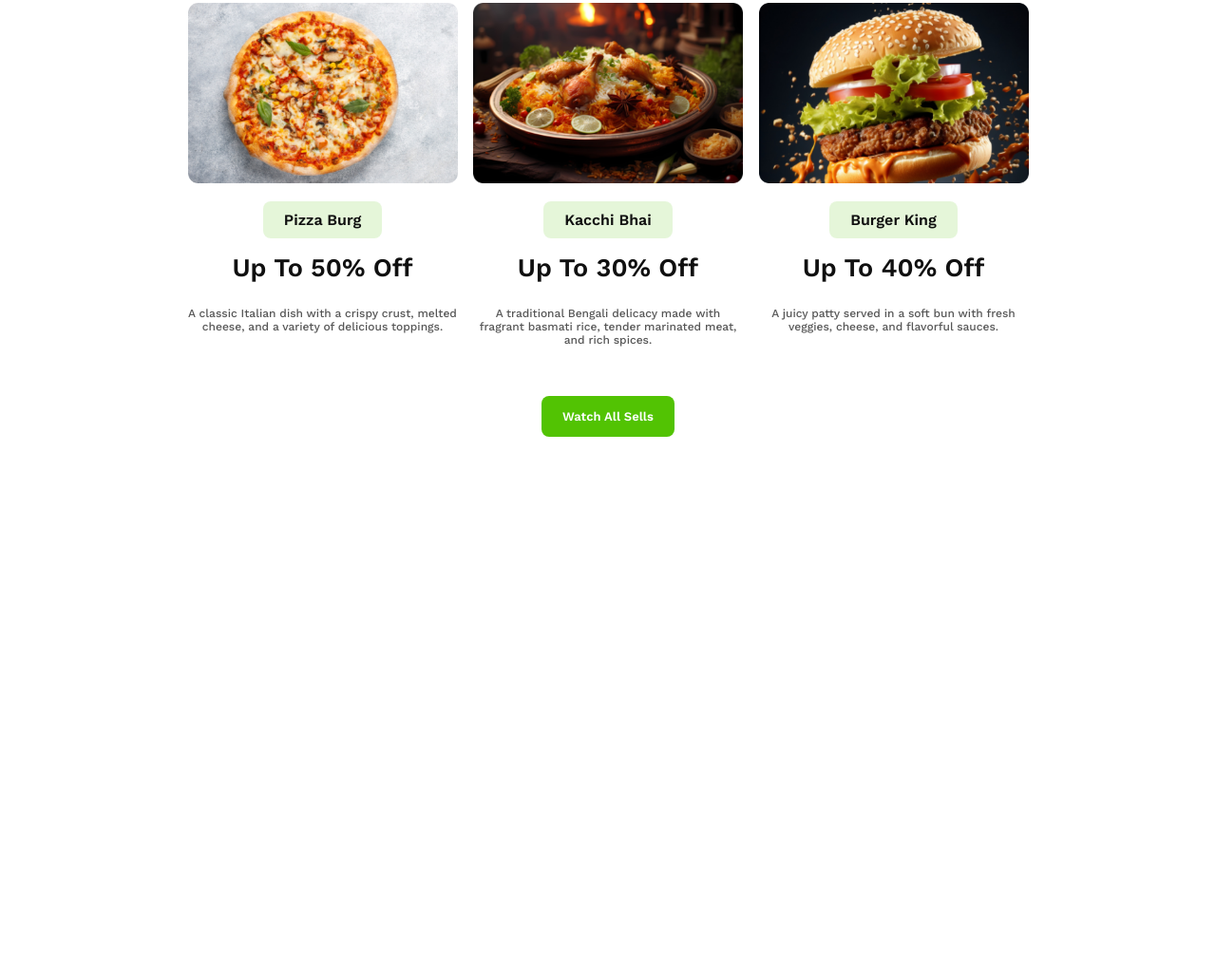
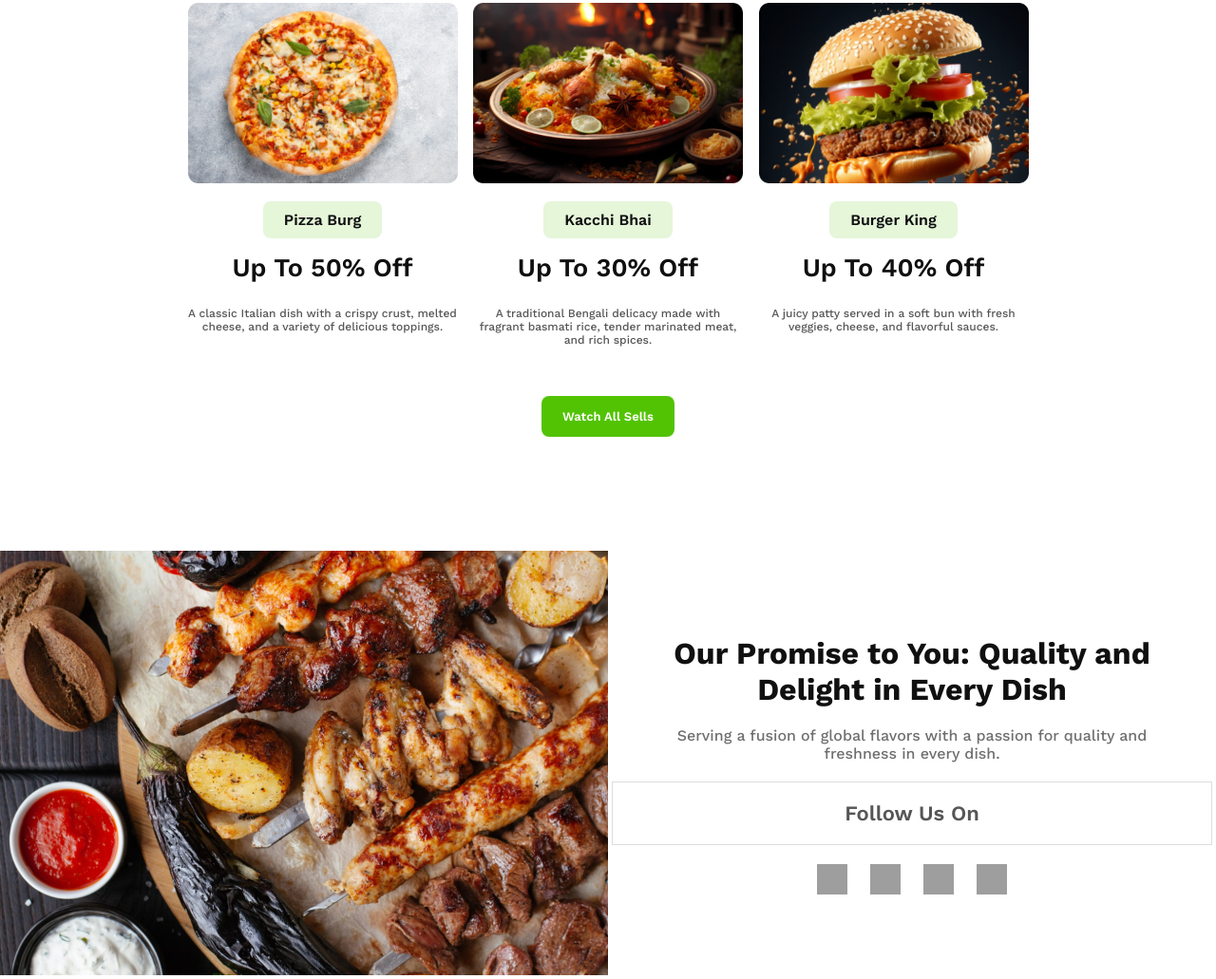
Before and after one commit to MohammadSajjadHossain9648/Grill-and-Crust-restaurant, a plain HTML site: page index.html in a window 1280 px wide. Shown: the part 871-1902 px from the top of the page at 95% size. Before the commit the page ends 1451 px from the top, so only its background shows below. Drawn offline with nearby package versions, Linux system fonts and the light colour scheme; grey boxes are pictures that could not be loaded.

Commit message:
Add HTML and CSS part for about us section

```diff
--- a/index.html
+++ b/index.html
@@ -64,5 +64,24 @@
             <button class="btn">Watch All Sells</button>
         </div>
     </section>
+
+
+    <!-- about us section -->
+     <section class="about">
+        <div class="about_left_container">
+            <img src="assets/foods.png" alt="a grill platter image">
+        </div>
+        <div class="about_right_container">
+            <h1 class="about_title">Our Promise to You: Quality and Delight in Every Dish</h1>
+            <p class="about_description">Serving a fusion of global flavors with a passion for quality and freshness in every dish.</p>
+            <h2 class="about_advertisement">Follow Us On</h2>
+            <div class="about_icons">
+                <img width="32" height="32" src="https://img.icons8.com/fluency/48/facebook-new.png" alt="facebook-new"/>
+                <img width="32" height="32" src="https://img.icons8.com/material-two-tone/24/twitterx--v2.png" alt="twitterx--v2"/>
+                <img width="32" height="32" src="https://img.icons8.com/nolan/64/instagram-new.png" alt="instagram-new"/>
+                <img width="32" height="32" src="https://img.icons8.com/3d-fluency/94/pinterest.png" alt="pinterest"/>
+            </div>
+        </div>
+     </section>
 </body>
 </html>
--- a/styles/style.css
+++ b/styles/style.css
@@ -11,6 +11,7 @@
     --button-color: rgb(82, 195, 3);
     --primary-color: rgb(16, 16, 16);
     --primary-shade-color: rgba(82, 195, 3, 0.15);
+    --border-color: rgba(16, 16, 16, 0.2);
 }
 .btn{
     Font-size: 13px;
@@ -87,7 +88,6 @@
     font-weight: 700;
 }
 
-
 .card .card_box_container{
     margin: 42px 0;
     display: flex;
@@ -119,3 +119,54 @@
     font-size: 12px;
     font-weight: 500;
 }
+
+
+
+/* about section */
+.about{
+    display: flex;
+    color: var(--primary-color);
+}
+.about .about_left_container{
+    width: 640px;
+    height: 450px;
+}
+.about .about_left_container img{
+    width: 100%;
+}
+
+.about .about_right_container{
+    width: 640px;
+    height: 450px;
+    display: flex;
+    flex-direction: column;
+    justify-content: center;
+    align-items: center;
+    text-align: center;
+    gap: 20px;
+}
+.about .about_right_container .about_title{
+    width: 80%;
+    font-size: 32px;
+    font-weight: 700;
+}
+.about .about_right_container .about_description{
+    opacity: 0.6;
+    width: 80%;
+    font-size: 16px;
+    font-weight: 500;
+}
+.about .about_right_container .about_advertisement{
+    opacity: 0.7;
+    font-size: 22px;
+    font-weight: 600;
+    border: 1px solid var(--border-color);
+    padding: 20px 244px;
+}
+
+.about .about_right_container .about_icons{
+    cursor: pointer;
+    width: 200px;
+    display: flex;
+    justify-content: space-between;
+}
```
